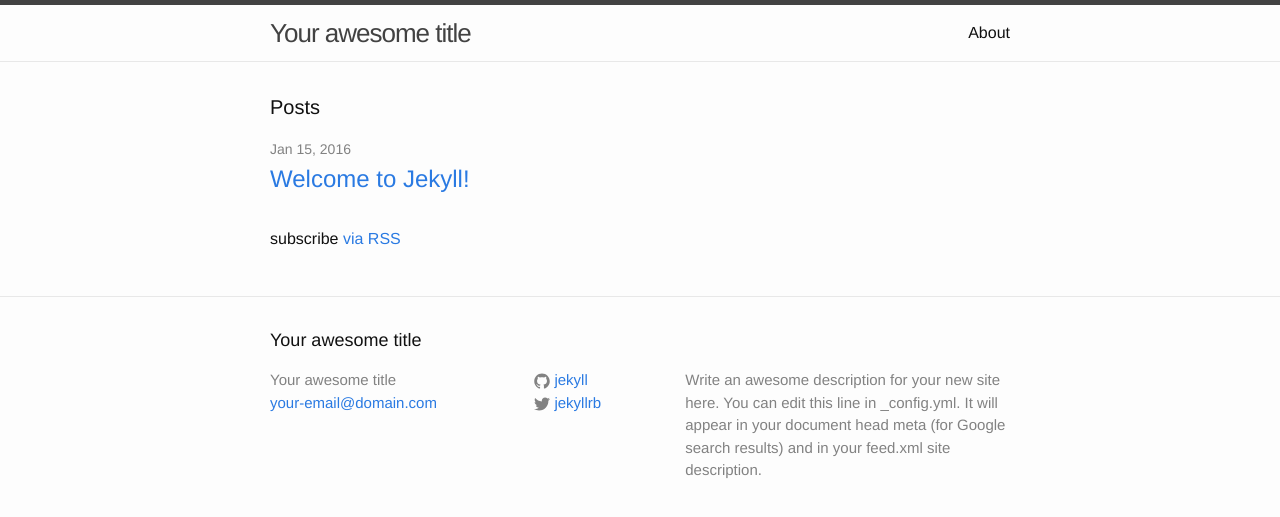
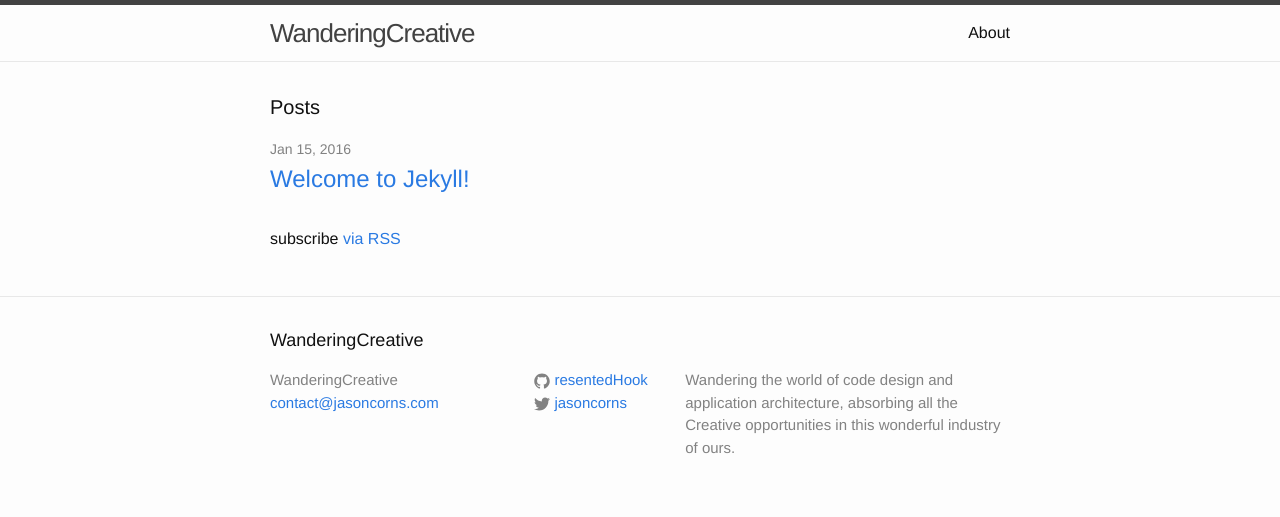
Before and after one commit to JasonAllenCorns/blog-jason-corns, a Jekyll site: the page built from index.html, in a window 1280 px wide. Shown: the top 517 px of the page. Built offline with Jekyll 4.4.1, drawn with Linux system fonts in a browser that asks for light colours.

Commit message:
jekyll-based site, without grunt, yet.

```diff
--- a/_config.yml
+++ b/_config.yml
@@ -6,16 +6,15 @@
 # 'jekyll serve'. If you change this file, please restart the server process.
 
 # Site settings
-title: Your awesome title
-email: your-email@domain.com
+title: WanderingCreative
+email: contact@jasoncorns.com
 description: > # this means to ignore newlines until "baseurl:"
-  Write an awesome description for your new site here. You can edit this
-  line in _config.yml. It will appear in your document head meta (for
-  Google search results) and in your feed.xml site description.
+  Wandering the world of code design and application architecture, absorbing all the Creative opportunities in this
+  wonderful industry of ours.
 baseurl: "" # the subpath of your site, e.g. /blog
 url: "http://yourdomain.com" # the base hostname & protocol for your site
-twitter_username: jekyllrb
-github_username:  jekyll
+twitter_username: jasoncorns
+github_username:  resentedHook
 
 # Build settings
 markdown: kramdown
```
Also changed, not shown: 1 other file.
